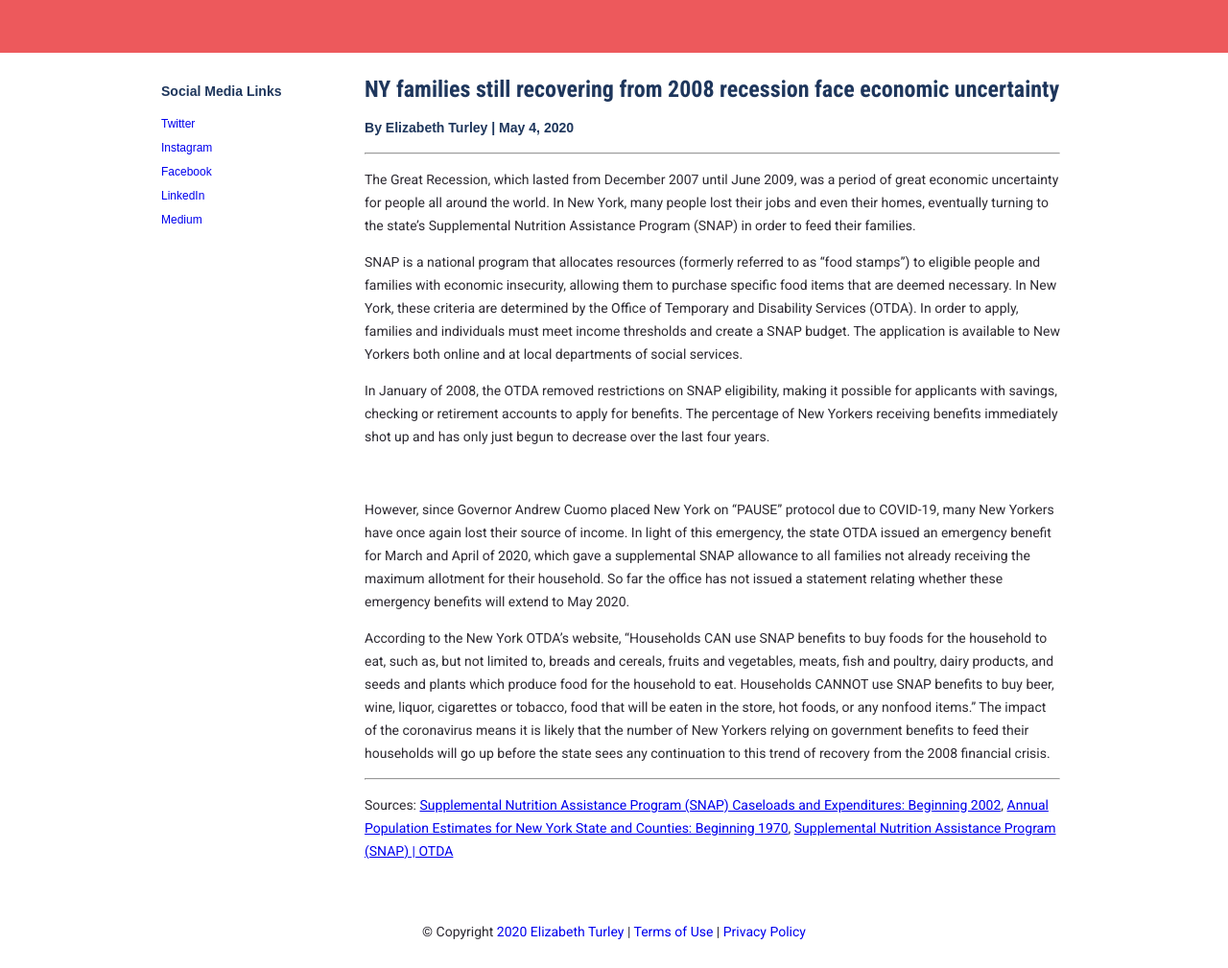
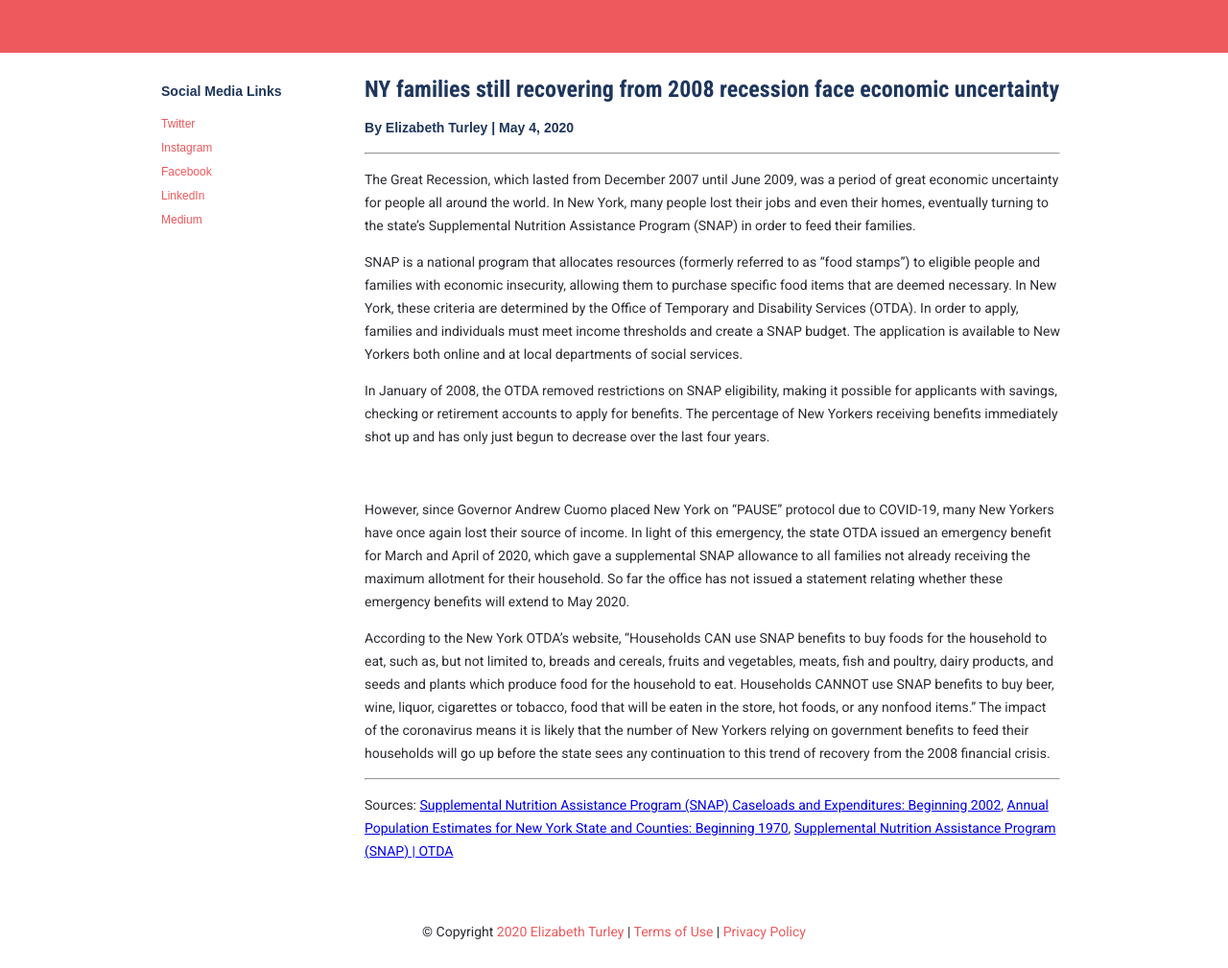
Before and after one commit to eturley1/eturley1.github.io, a plain HTML site: page index.html in a window 1280 px wide. Shown: the part 59-1068 px from the top of the page at 96% size. Drawn offline with Linux system fonts and the light colour scheme; a script that the page names is missing.

Commit message:
Update index.html

```diff
--- a/index.html
+++ b/index.html
@@ -48,18 +48,18 @@
 			#content #sidebar .widget ul { margin:0; padding:0; list-style:none; color:#959595;}
 			#content #sidebar .widget ul li { margin:0;}
 			#content #sidebar .widget ul li { padding:4px 0; width:185px;}
-			#content #sidebar .widget ul li a { color:ED595C; text-decoration:none; margin-left:-16px; padding:4px 8px 4px 16px;}
+			#content #sidebar .widget ul li a { color:#ED595C; text-decoration:none; margin-left:-16px; padding:4px 8px 4px 16px;}
 			#content #sidebar .widget ul li a:hover { color:#d3d3f9; font-weight:bold; text-decoration:none;}
 
 			/* Footerblurb */
-			#footerblurb { background:#d3d3f9;color:ED595C;}
+			#footerblurb { background:#d3d3f9;color:#ED595C;}
 			#footerblurb-inner { margin:0 auto; width:922px; padding:24px;}
 			#footerblurb .column { margin:0; text-align:justify; float:left;width:250px;padding:0 24px;}
 
 			/* Footer */
 			#footer { background:#fff;}
 			#footer-inner { margin:auto; text-align:center; padding:12px; width:922px;}
-			#footer a {color:ED595C;text-decoration:none;}
+			#footer a {color:#ED595C;text-decoration:none;}
 
 			/* Clear both sides to assist with div alignment  */
 			.clr { clear:both; padding:0; margin:0; width:100%; font-size:0px; line-height:0px;}
```
